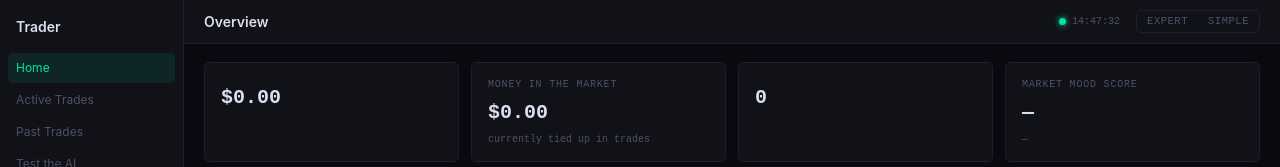
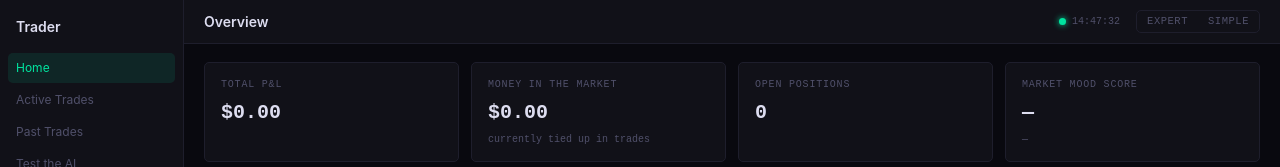
Before and after one commit to gthanasis/moon-trader, a Next.js app in the folder packages/web/: page / in a window 1280 px wide. Both pictures are taken after a click on the button "SIMPLE". Shown: the top 167 px of the page. Built offline with nearby package versions, Linux system fonts and the light colour scheme; no server answers; the database is empty.

Commit message:
fix(web): StatCard label always visible when no labelSimple provided

```diff
--- a/packages/web/components/stat-card.tsx
+++ b/packages/web/components/stat-card.tsx
@@ -34,8 +34,12 @@ export function StatCard({ label, labelSimple, value, sub, subSimple, colorVaria
     onMouseLeave={e => (e.currentTarget.style.borderColor = 'var(--border)')}
     >
       <div style={{ fontFamily: 'monospace', fontSize: '10px', color: 'var(--muted)', textTransform: 'uppercase', letterSpacing: '0.08em', marginBottom: '6px' }}>
-        <span className="xp">{label}</span>
-        {labelSimple && <span className="nb">{labelSimple}</span>}
+        {labelSimple ? (
+          <>
+            <span className="xp">{label}</span>
+            <span className="nb">{labelSimple}</span>
+          </>
+        ) : label}
       </div>
       <div style={{ fontFamily: 'monospace', fontSize: '20px', fontWeight: 600, color: valueColor, fontVariantNumeric: 'tabular-nums', marginBottom: sub || subSimple ? '4px' : 0 }}>
         {value}
```
